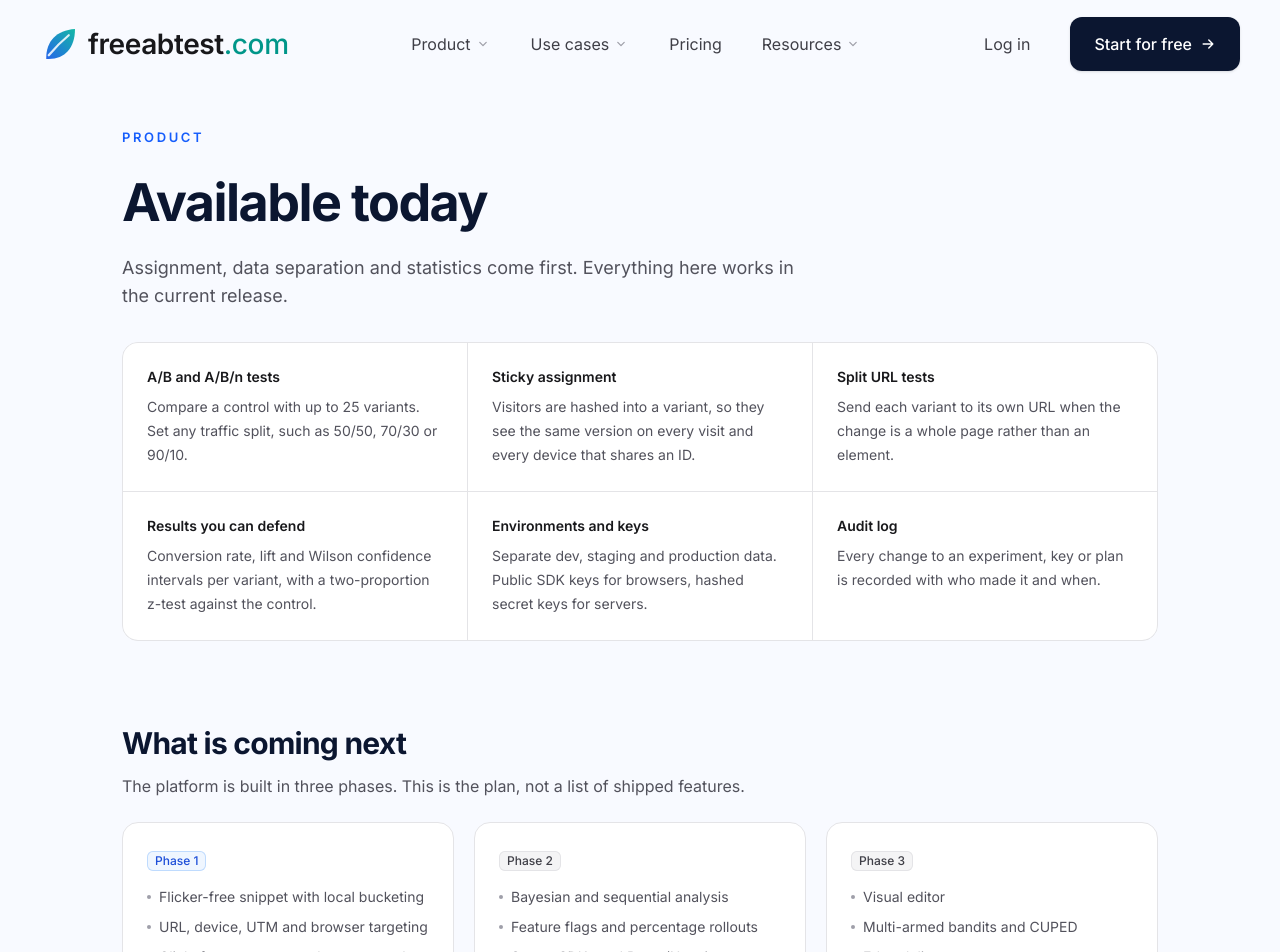
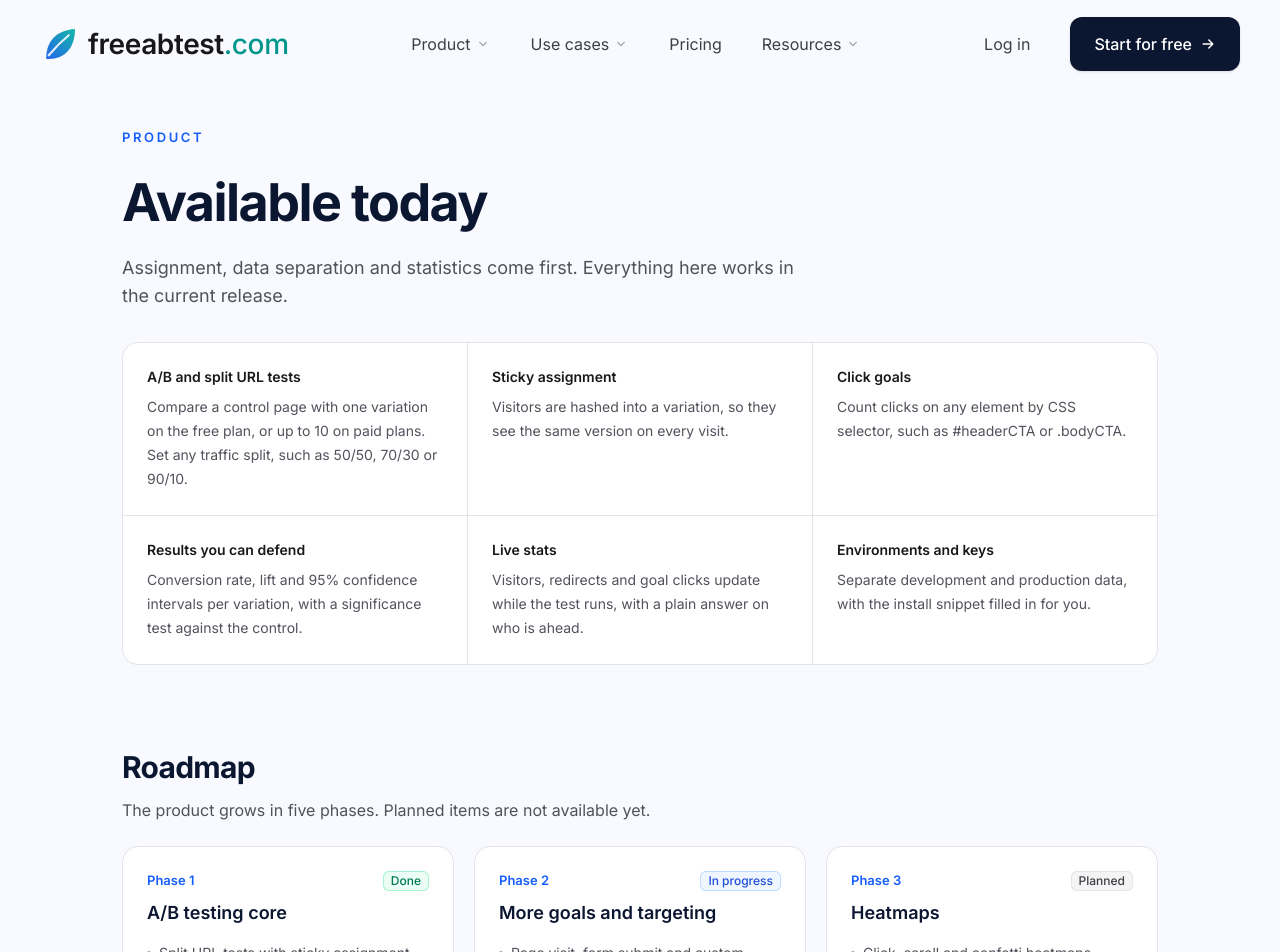
Before and after one commit to ranababu1/cro, a Next.js app: page /roadmap in a window 1280 px wide. Shown: the top 952 px of the page. Built offline with nearby package versions, Linux system fonts and the light colour scheme.

Commit message:
feat: high-level five phase public roadmap, scrub plans from docs

```diff
--- a/app/pricing/page.tsx
+++ b/app/pricing/page.tsx
@@ -8,10 +8,10 @@ export const metadata: Metadata = { title: 'Pricing' };
 const faqs = [
     { q: 'How are visitors assigned to a variant?', a: 'The SDK sends a visitor ID and the platform hashes it together with the experiment ID. The same visitor always lands in the same variant, and raising traffic allocation does not move people who are already in the test.' },
     { q: 'Which statistics do you use?', a: 'Today: a two-proportion z-test of the best variant against the control, and Wilson score intervals for each conversion rate. Significance is only tested once every variant has at least 100 visitors. Bayesian and sequential methods are on the roadmap.' },
-    { q: 'Will it slow my site down?', a: 'The current SDK is a small script that requests an assignment per experiment. A version that buckets locally from a cached config, with no extra request per visitor and no flicker, is part of Phase 1.' },
+    { q: 'Will it slow my site down?', a: 'The SDK is a small script that loads asynchronously and makes one request per page. Pages are hidden for at most a fraction of a second while the variation is chosen, so visitors do not see a flash of the wrong version.' },
     { q: 'Can I keep test data separate from production?', a: 'Yes. Every project has dev, staging and production environments, each with its own keys. Results can be filtered by environment.' },
     { q: 'Where is my data stored?', a: 'In our secure database. Data from each organization is kept separate, and test data in dev and staging is kept apart from production.' },
-    { q: 'Is there a visual editor?', a: 'Not yet. Variants are written in code today. The visual editor is planned for Phase 3.' },
+    { q: 'Is there a visual editor?', a: 'Not yet. Each variation is its own page URL today. A visual editor is on the roadmap.' },
 ];
 
 const tiers = [
--- a/app/roadmap/page.tsx
+++ b/app/roadmap/page.tsx
@@ -5,19 +5,25 @@ import { SiteFooter, SiteHeader } from '../components/landing/SiteChrome';
 export const metadata: Metadata = { title: 'Features and roadmap' };
 
 const available = [
-    { title: 'A/B and A/B/n tests', body: 'Compare a control with up to 25 variants. Set any traffic split, such as 50/50, 70/30 or 90/10.' },
-    { title: 'Sticky assignment', body: 'Visitors are hashed into a variant, so they see the same version on every visit and every device that shares an ID.' },
-    { title: 'Split URL tests', body: 'Send each variant to its own URL when the change is a whole page rather than an element.' },
-    { title: 'Results you can defend', body: 'Conversion rate, lift and Wilson confidence intervals per variant, with a two-proportion z-test against the control.' },
-    { title: 'Environments and keys', body: 'Separate dev, staging and production data. Public SDK keys for browsers, hashed secret keys for servers.' },
-    { title: 'Audit log', body: 'Every change to an experiment, key or plan is recorded with who made it and when.' },
+    { title: 'A/B and split URL tests', body: 'Compare a control page with one variation on the free plan, or up to 10 on paid plans. Set any traffic split, such as 50/50, 70/30 or 90/10.' },
+    { title: 'Sticky assignment', body: 'Visitors are hashed into a variation, so they see the same version on every visit.' },
+    { title: 'Click goals', body: 'Count clicks on any element by CSS selector, such as #headerCTA or .bodyCTA.' },
+    { title: 'Results you can defend', body: 'Conversion rate, lift and 95% confidence intervals per variation, with a significance test against the control.' },
+    { title: 'Live stats', body: 'Visitors, redirects and goal clicks update while the test runs, with a plain answer on who is ahead.' },
+    { title: 'Environments and keys', body: 'Separate development and production data, with the install snippet filled in for you.' },
 ];
 
-const planned = [
-    { phase: 'Phase 1', items: ['Flicker-free snippet with local bucketing', 'URL, device, UTM and browser targeting', 'Click, form, revenue and custom goals', 'Sample ratio mismatch alerts', 'Sample size and duration calculator'] },
-    { phase: 'Phase 2', items: ['Bayesian and sequential analysis', 'Feature flags and percentage rollouts', 'Server SDKs and React/Next.js', 'GA4, GTM, WordPress and webhooks', 'Roles, SSO and scheduled reports'] },
-    { phase: 'Phase 3', items: ['Visual editor', 'Multi-armed bandits and CUPED', 'Edge delivery', 'Warehouse exports', 'AI-assisted test ideas and summaries'] },
+type PhaseStatus = 'Done' | 'In progress' | 'Planned';
+
+const phases: { phase: string; name: string; status: PhaseStatus; items: string[] }[] = [
+    { phase: 'Phase 1', name: 'A/B testing core', status: 'Done', items: ['Split URL tests with sticky assignment', 'Click goals by CSS selector', 'Significance and confidence intervals', 'Live stats while a test runs', 'One-line install'] },
+    { phase: 'Phase 2', name: 'More goals and targeting', status: 'In progress', items: ['Page visit, form submit and custom event goals', 'Targeting by device, UTM, referrer and new or returning visitors', 'Edit running tests safely', 'Sample ratio mismatch warning', 'Shareable results links', 'Google Tag Manager and WordPress guides'] },
+    { phase: 'Phase 3', name: 'Heatmaps', status: 'Planned', items: ['Click, scroll and confetti heatmaps', 'Heatmaps per variation', 'Rage and dead click detection', 'Traffic overview'] },
+    { phase: 'Phase 4', name: 'Recordings, funnels and visual editor', status: 'Planned', items: ['Session recordings with privacy masking', 'Funnels built from your goals', 'Visual editor', 'Auto-shift traffic to the winner'] },
+    { phase: 'Phase 5', name: 'Engagement extras', status: 'Planned', items: ['Popups and calls to action', 'Simple surveys', 'Error tracking', 'WordPress plugin'] },
 ];
+
+const tone: Record<PhaseStatus, 'success' | 'brand' | 'neutral'> = { Done: 'success', 'In progress': 'brand', Planned: 'neutral' };
 
 export default function RoadmapPage() {
     return (
@@ -35,12 +41,16 @@ export default function RoadmapPage() {
                         </div>
                     ))}
                 </div>
-                <h2 className="mt-20 text-[30px] font-bold tracking-tight text-[#0b1630]">What is coming next</h2>
-                <p className="mt-2 text-zinc-600">The platform is built in three phases. This is the plan, not a list of shipped features.</p>
-                <div className="mt-6 grid gap-5 md:grid-cols-3">
-                    {planned.map((p) => (
+                <h2 className="mt-20 text-[30px] font-bold tracking-tight text-[#0b1630]">Roadmap</h2>
+                <p className="mt-2 text-zinc-600">The product grows in five phases. Planned items are not available yet.</p>
+                <div className="mt-6 grid gap-5 md:grid-cols-2 lg:grid-cols-3">
+                    {phases.map((p) => (
                         <div key={p.phase} className="rounded-2xl border border-zinc-200 bg-white p-6">
-                            <Badge tone={p.phase === 'Phase 1' ? 'brand' : 'neutral'}>{p.phase}</Badge>
+                            <div className="flex items-center justify-between gap-3">
+                                <span className="text-[13px] font-semibold text-blue-600">{p.phase}</span>
+                                <Badge tone={tone[p.status]}>{p.status}</Badge>
+                            </div>
+                            <h3 className="mt-2 text-lg font-semibold text-[#0b1630]">{p.name}</h3>
                             <ul className="mt-4 space-y-2.5 text-sm text-zinc-600">
                                 {p.items.map((i) => <li key={i} className="flex gap-2"><span className="mt-2 h-1 w-1 shrink-0 rounded-full bg-zinc-400" />{i}</li>)}
                             </ul>
--- a/lib/docs/content/experiments.ts
+++ b/lib/docs/content/experiments.ts
@@ -30,6 +30,6 @@ export const experiments: DocPage = {
         { type: 'p', text: 'Only drafts can be deleted, from the experiment header or the Settings tab. Once an experiment has run, complete it instead so its history stays intact.' },
         { type: 'h2', text: 'Audit log' },
         { type: 'p', text: 'Every create, update, status change and delete is written to the audit log with who did it and what changed. A view of the audit log in the dashboard is coming later.' },
-        { type: 'callout', tone: 'later', title: 'Coming later', text: 'Scheduling, duplicating experiments and editing variations of drafts are planned. Targeting by URL, device and UTM is part of Phase 1.' },
+        { type: 'callout', tone: 'later', title: 'Coming later', text: 'Scheduling and duplicating experiments are planned.' },
     ],
 };
--- a/lib/docs/content/goals.ts
+++ b/lib/docs/content/goals.ts
@@ -33,6 +33,5 @@ export const goals: DocPage = {
         { type: 'p', text: 'This works because the visitor already has an assignment on the server. `getVariation` returns the same variation without creating a new one.' },
         { type: 'h3', text: 'From your server' },
         { type: 'p', text: 'You can send the same event from a backend with `POST /api/track` and an SDK key, as long as you know the visitor ID and variation ID. See the [REST API](/docs/rest-api#track).' },
-        { type: 'callout', tone: 'later', title: 'Coming later', text: 'Phase 1 adds named goals defined in the dashboard (click, form, page visit, custom), multiple goals per experiment, a primary metric and revenue metrics.' },
     ],
 };
--- a/lib/docs/content/introduction.ts
+++ b/lib/docs/content/introduction.ts
@@ -7,7 +7,7 @@ export const introduction: DocPage = {
     group: 'Getting started',
     blocks: [
         { type: 'p', text: 'freeabtest.com is an A/B testing platform. You create an experiment with two or more variations, add a small JavaScript snippet to your site, and the platform splits visitors between the variations. It records who saw what and who converted, and tells you whether the difference is real or likely noise.' },
-        { type: 'p', text: 'These docs describe what the product does today. Features that are planned but not built yet are marked **Coming later** with the phase they belong to.' },
+        { type: 'p', text: 'These docs describe what the product does today. Features that are planned but not built yet are marked **Coming later**. See the [roadmap](/roadmap) for the bigger picture.' },
         { type: 'callout', tone: 'info', title: 'New here?', text: 'Follow the [Quick start](/docs/quick-start). It takes you from sign in to reading your first result in about fifteen minutes.' },
         { type: 'h2', text: 'How it works' },
         { type: 'diagram', name: 'flow', caption: 'The SDK asks for an assignment, applies the variation, and reports page views and conversions. The dashboard reads the same data.' },
@@ -40,6 +40,6 @@ export const introduction: DocPage = {
             'An audit log of every change to experiments and keys.',
         ] },
         { type: 'h2', text: 'What is coming later' },
-        { type: 'callout', tone: 'later', title: 'Coming later', text: 'Phase 1: flicker-free snippet with local bucketing, URL, device and UTM targeting, click and form goals, sample ratio mismatch alerts, a sample size calculator. Phase 2: Bayesian and sequential statistics, feature flags, server SDKs, React and Next.js packages, GA4, GTM and WordPress integrations. Phase 3: visual editor, multi-armed bandits, CUPED, edge delivery.' },
+        { type: 'callout', tone: 'later', title: 'Coming later', text: 'Heatmaps, session recordings, funnels and a visual editor are on the [roadmap](/roadmap).' },
     ],
 };
--- a/lib/docs/content/results.ts
+++ b/lib/docs/content/results.ts
@@ -38,7 +38,7 @@ export const results: DocPage = {
             ['10%', '14,752', '3,843', '1,776'],
         ] },
         { type: 'p', text: 'Divide by your daily visitors per variation to estimate the duration. Run for at least one full week either way, so weekday and weekend behaviour are both included.' },
-        { type: 'callout', tone: 'later', title: 'Coming later', text: 'A sample size and duration calculator in the dashboard is part of Phase 1.' },
+        { type: 'callout', tone: 'later', title: 'Coming later', text: 'A sample size and duration calculator in the dashboard is planned.' },
         { type: 'h2', text: 'Inconclusive results', id: 'inconclusive' },
         { type: 'p', text: 'Many tests end without a significant result. That is still useful: the change did not make a big difference, so you can ship whichever version is simpler or cheaper, and move on to a bolder idea. Do not keep a test running forever hoping it will flip.' },
         { type: 'h2', text: 'Peeking and stopping early', id: 'peeking' },
@@ -48,7 +48,7 @@ export const results: DocPage = {
             'Check that the experiment is working, but do not make the decision until you reach that size.',
             'If the result is significant early, keep going to your planned size anyway.',
         ] },
-        { type: 'callout', tone: 'later', title: 'Coming later', text: 'Sequential testing, which lets you look at any time safely, and Bayesian probability to beat control are planned for Phase 2. Sample ratio mismatch alerts are part of Phase 1.' },
+        { type: 'callout', tone: 'later', title: 'Coming later', text: 'Sequential testing and Bayesian probability to beat control are planned.' },
         { type: 'h2', text: 'Results by API' },
         { type: 'p', text: 'The same numbers are available from `GET /api/experiments/{id}/results`. See the [REST API](/docs/rest-api#results).' },
     ],
--- a/lib/docs/content/sdk.ts
+++ b/lib/docs/content/sdk.ts
@@ -11,7 +11,7 @@ export const sdk: DocPage = {
         { type: 'p', text: 'When you are signed in, Overview, Domains, and each experiment Setup tab show a pre-filled snippet with your public SDK key and `https://www.freeabtest.com`. Copy it as-is. Use the Production / Development toggle to swap keys; you do not paste a key yourself.' },
         { type: 'code', label: 'HTML', code: `<script src="https://www.freeabtest.com/sdk.js" data-key="cro_pk_prod_..." async></script>` },
         { type: 'p', text: 'Put the same tag on the control page and every variation page. The SDK reads the key from `data-key`, matches a running test by the current URL, and handles bucketing, redirects and click goals automatically.' },
-        { type: 'callout', tone: 'later', title: 'Coming later', text: 'An npm package, React and Next.js helpers and server SDKs are planned for Phase 2. Today, load the script tag as shown.' },
+        { type: 'callout', tone: 'later', title: 'Coming later', text: 'An npm package and server SDKs are planned. Today, load the script tag as shown.' },
         { type: 'h2', text: 'init(options)', id: 'init' },
         { type: 'p', text: 'Call once per page before anything else. It stores the configuration and makes no network request.' },
         { type: 'table', head: ['Option', 'Required', 'Description'], rows: [
@@ -81,7 +81,6 @@ export const sdk: DocPage = {
     reveal();
   });
 </script>` },
-        { type: 'callout', tone: 'later', title: 'Coming later', text: 'Phase 1 adds a flicker-free snippet that downloads the experiment config once and buckets visitors locally, with no request per visitor.' },
         { type: 'h2', text: 'Rate limits and errors', id: 'errors' },
         { type: 'p', text: 'Requests are limited per SDK key and client IP. All SDK methods catch errors and log them to the console with an `[ABTest]` prefix, so a failure never breaks your page.' },
     ],
--- a/lib/docs/content/troubleshooting.ts
+++ b/lib/docs/content/troubleshooting.ts
@@ -33,9 +33,9 @@ export const troubleshooting: DocPage = {
         { type: 'p', text: 'Your organization\'s plan has a monthly experiment start limit. Resuming paused experiments still works. Contact support to raise the limit.' },
         { type: 'h2', text: 'FAQ' },
         { type: 'h3', text: 'Do I need to write code?' },
-        { type: 'p', text: 'A few lines. You add the snippet and write the change for each variation in JavaScript. A visual editor is planned for Phase 3.' },
+        { type: 'p', text: 'A few lines. You add the snippet and write the change for each variation in JavaScript. A visual editor is on the [roadmap](/roadmap).' },
         { type: 'h3', text: 'Will it slow my site down?' },
-        { type: 'p', text: 'The script is about 2 KB gzipped. Each experiment makes one request on page load. A version that buckets locally without a request per visitor is part of Phase 1.' },
+        { type: 'p', text: 'The script is about 15 KB gzipped and loads asynchronously. It makes one small request on page load.' },
         { type: 'h3', text: 'Which statistics do you use?' },
         { type: 'p', text: 'A two-sided two-proportion z-test of the best variant against the control, at 95% confidence, and Wilson score intervals for each conversion rate. See [Reading results](/docs/results).' },
         { type: 'h3', text: 'Can I change variations after starting?' },
@@ -43,7 +43,7 @@ export const troubleshooting: DocPage = {
         { type: 'h3', text: 'Where is my data stored?' },
         { type: 'p', text: 'In our secure database. Each organization\'s data is kept separate, and each environment\'s results are kept apart.' },
         { type: 'h3', text: 'Is there a WordPress plugin, GA4 integration or React package?' },
-        { type: 'p', text: 'Not yet. They are planned for Phase 2. The script tag works on any site today, including WordPress.' },
+        { type: 'p', text: 'Not yet. The script tag works on any site today, including WordPress and Google Tag Manager.' },
         { type: 'h3', text: 'Is it really free?' },
         { type: 'p', text: 'There is a free plan and no billing system yet. Pricing for larger plans has not been set.' },
     ],
--- a/lib/docs/content/winners.ts
+++ b/lib/docs/content/winners.ts
@@ -24,7 +24,7 @@ export const winners: DocPage = {
         ] },
         { type: 'h3', text: 'A gradual rollout today' },
         { type: 'p', text: 'There are no feature flags yet. If you want to keep showing the winner through the SDK for a while, leave the experiment running and keep the winning code in your callback, but remember the control share still sees the old version. Weights cannot be changed after creation, so you cannot move a running test to 100%.' },
-        { type: 'callout', tone: 'later', title: 'Coming later', text: 'Feature flags with percentage rollouts are planned for Phase 2, and a one-click "ship winner" flow will build on them.' },
+        { type: 'callout', tone: 'later', title: 'Coming later', text: 'A one-click "ship winner" flow is planned.' },
         { type: 'h2', text: 'When the control wins' },
         { type: 'p', text: 'Complete the experiment, remove the variant code and keep your page as it is. A losing variant is a result too: you avoided shipping a change that would have hurt.' },
     ],
```
Also changed, not shown: 3 other files (tests, documents, lock files or other folders).
